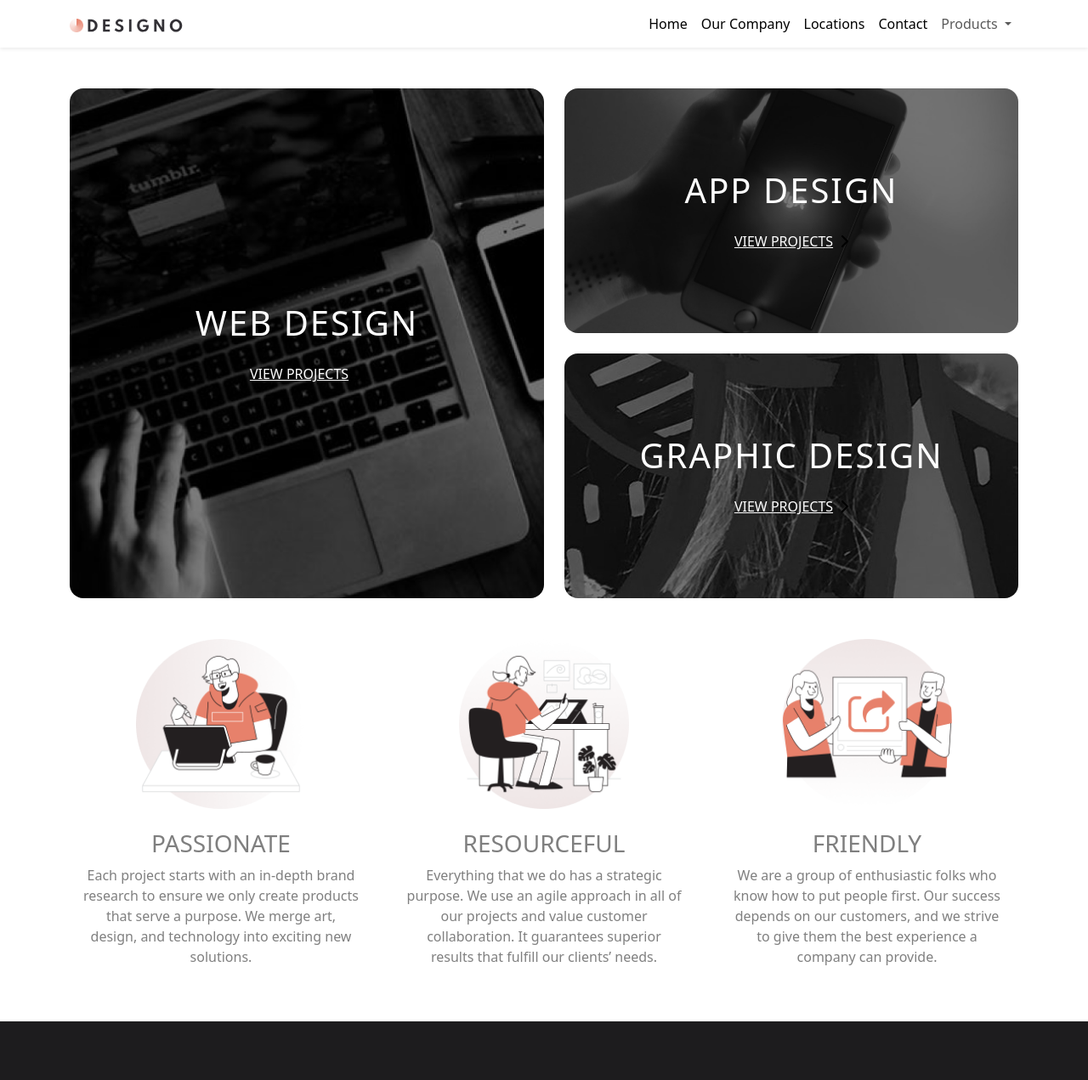
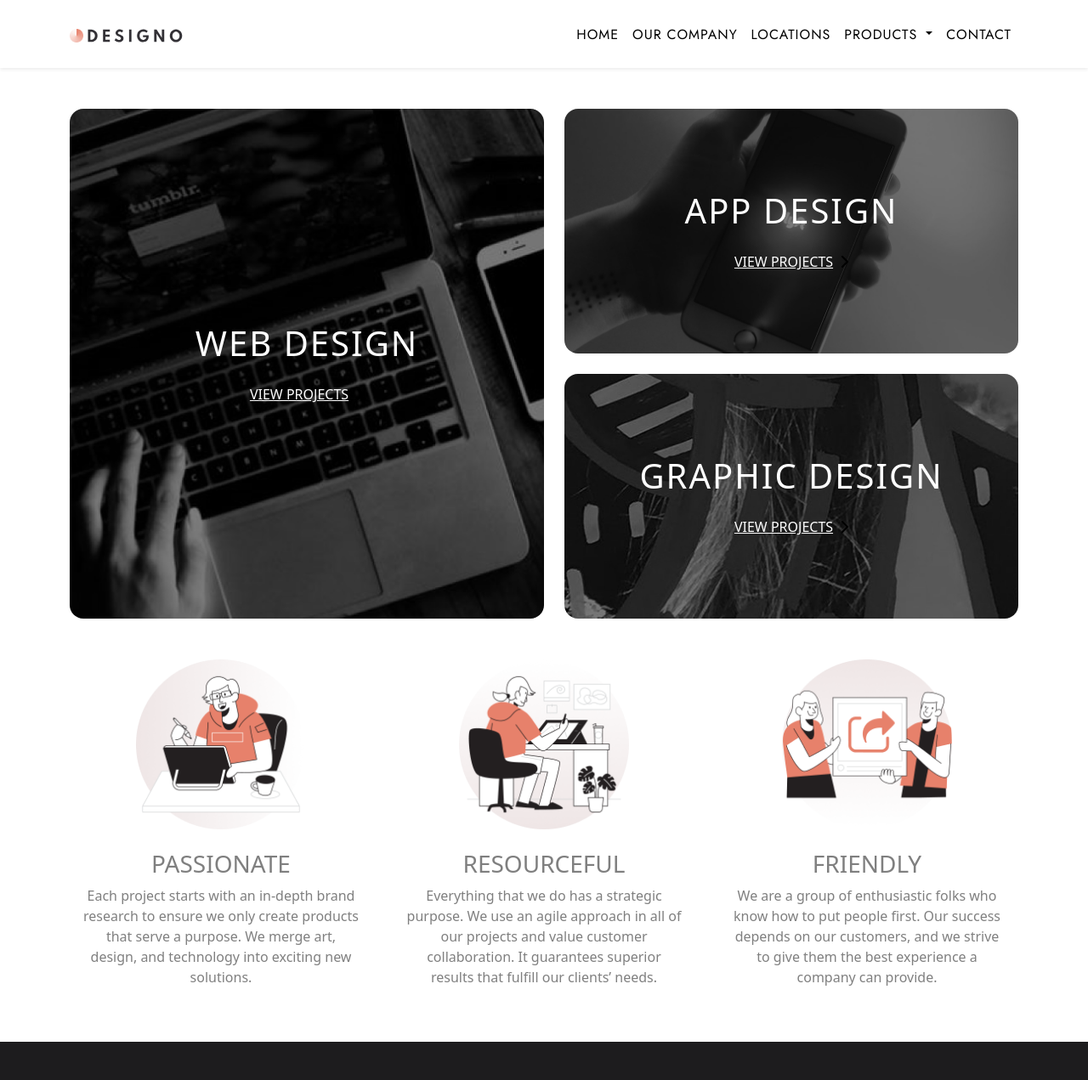
Before and after one commit to oboilo/designo, a plain HTML site: page copy.html in a window 1280 px wide. Shown: the top 1271 px of the page at 85% size. Drawn offline with nearby package versions, Linux system fonts and the light colour scheme.

Commit message:
nav and links style and animation

```diff
--- a/copy.html
+++ b/copy.html
@@ -26,7 +26,7 @@
         <span class="navbar-toggler-icon"></span>
       </button>
       <div class="collapse navbar-collapse flex-grow-0" id="navbarScroll">
-        <ul class="navbar-nav me-auto my-2 my-lg-0 navbar-nav-scroll" style="--bs-scroll-height: 200px;">
+        <ul class="navbar-nav me-auto my-2 my-lg-0 navbar-nav-scroll nav-links" style="--bs-scroll-height: 200px;">
           <li class="nav-item">
             <a class="nav-link active" aria-current="page" href="/">Home</a>
           </li>
@@ -39,14 +39,8 @@
           <li class="nav-item">
             <a class="nav-link active" aria-current="page" href="/locations.html">Locations</a>
           </li>
-          <li class="nav-item">
-            <a class="nav-link active" aria-current="page" href="/contact.html">Contact</a>
-          </li>
-          <!-- <li class="nav-item d-none">
-            <a class="nav-link" href="#">Our Company</a>
-          </li> -->
           <li class="nav-item dropdown">
-            <a class="nav-link dropdown-toggle" href="#" role="button" data-bs-toggle="dropdown" aria-expanded="false">
+            <a class="nav-link dropdown-toggle active" href="#" role="button" data-bs-toggle="dropdown" aria-expanded="false">
               Products
             </a>
             <ul class="dropdown-menu">
@@ -56,6 +50,12 @@
               <!-- <li><hr class="dropdown-divider"></li> -->
             </ul>
           </li>
+          <li class="nav-item">
+            <a class="nav-link active" aria-current="page" href="/contact.html">Contact</a>
+          </li>
+          <!-- <li class="nav-item d-none">
+            <a class="nav-link" href="#">Our Company</a>
+          </li> -->
           <!-- <li class="nav-item">
             <a class="nav-link disabled" aria-disabled="true">Link</a>
           </li> -->
@@ -262,16 +262,16 @@
 
     <div class="container footer_container">
       <div class="footer_content w-100">
-        <div class="row d-flex flex-row justify-content-between">
+        <div class="row d-flex flex-row justify-content-between align-items-center">
           <a class="col logo" href="/">
             <img class="logo_oval" src="/assets/Logo/logo-oval-2-x.png" alt="logo company Designo" />
             <img class="logo_designo" src="/assets/Logo/logo-designo-white.svg" alt="logo company Designo" />
           </a>
           <nav class="col">
-            <ul class="d-flex flex-row gap-3 list-unstyled justify-content-end">
-              <li><a href="/about.html">Our company</a></li>
-              <li><a href="/locations.html">Locations</a></li>
-              <li><a href="/contact.html">Contact</a></li>
+            <ul class="d-flex flex-row gap-3 list-unstyled justify-content-end nav-links is-footer" style="margin-left: auto !important; max-width: max-content;">
+              <li><a class="nav-link" href="/about.html">Our company</a></li>
+              <li><a class="nav-link" href="/locations.html">Locations</a></li>
+              <li><a class="nav-link" href="/contact.html">Contact</a></li>
             </ul>
           </nav>
         </div>
--- a/css/styles-2.css
+++ b/css/styles-2.css
@@ -133,3 +133,38 @@
     margin-top: 2.5rem;
     margin-bottom: 2.5rem;
 }
+
+/* NAVBAR */
+.navbar {
+    min-height: 5rem;
+    padding-top: 2rem;
+    padding-bottom: 2rem;
+}
+
+.nav-link {
+    font-family: Jost;
+    font-size: 15px;
+    font-style: normal;
+    font-weight: 500;
+    line-height: normal;
+    letter-spacing: 1px;
+    text-transform: uppercase;
+    color: #333136;
+}
+
+.nav-link {
+    transition: opacity .25s ease-in-out;
+}
+
+.nav-links:hover a {
+    opacity: .25;
+}
+
+.nav-links:hover a:hover {
+    opacity: 1;
+}
+
+.nav-links.is-footer:hover a:hover {
+    color: white;
+    opacity: 1;
+}
```
